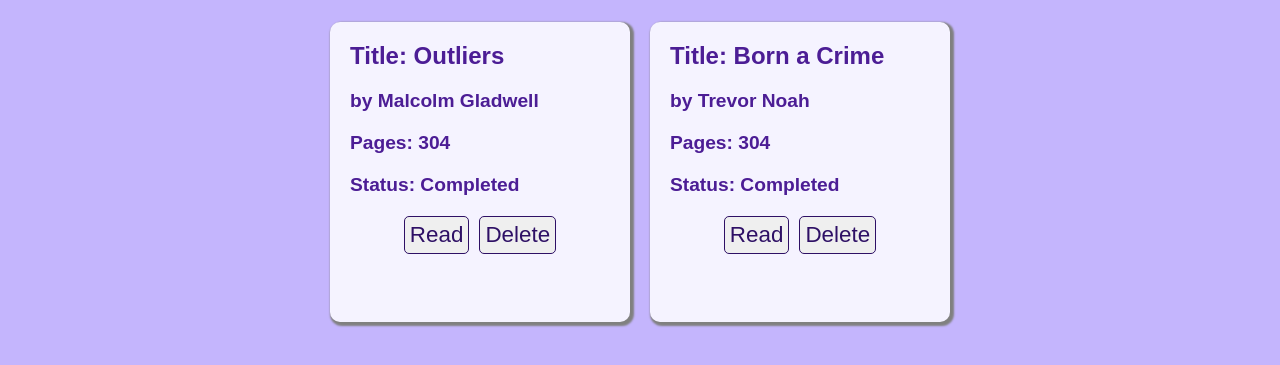
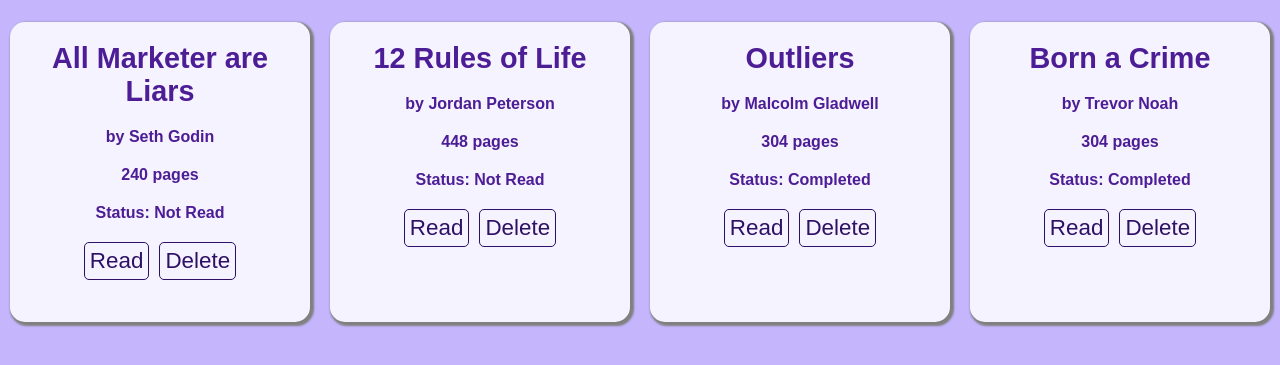
Before and after one commit to Zandarh/library, a plain HTML site: page index.html in a window 1280 px wide. Shown: the part 123-488 px from the top of the page. Drawn offline with Linux system fonts and the light colour scheme.

Commit message:
Added few more books.

```diff
--- a/main.js
+++ b/main.js
@@ -19,9 +19,14 @@ Book.prototype.toggleReadStatus = function(){
 
 const book1 = new Book("Born a Crime", "Trevor Noah", "304", "Completed");
 const book2 = new Book("Outliers", "Malcolm Gladwell", "304", "Completed");
+const book3 = new Book("12 Rules of Life", "Jordan Peterson", "448", "Not Read")
+const book4 = new Book("All Marketer are Liars", "Seth Godin", "240", "Not Read")
+
 
 addBookToLibrary(book1);
 addBookToLibrary(book2);
+addBookToLibrary(book3);
+addBookToLibrary(book4);
 displayBookOnScreen(myLibrary);
 
 // add each new book object to the Library array
@@ -49,7 +54,7 @@ function displayBookOnScreen(myLibrary){
         books.setAttribute("class", "books");
 
         const title = document.createElement('h3');
-        title.textContent = `Title: ${book.title}`;
+        title.textContent = `${book.title}`;
         title.setAttribute("class", "title");
         books.append(title);
 
@@ -59,7 +64,7 @@ function displayBookOnScreen(myLibrary){
         books.append(author);
 
         const pages = document.createElement('h4');
-        pages.textContent = `Pages: ${book.pages}`;
+        pages.textContent = `${book.pages} pages`;
         pages.setAttribute("class", "pages");
         books.append(pages);
 
--- a/style.css
+++ b/style.css
@@ -87,19 +87,27 @@ div.container .book-container{
 div.book-container .books{
     display: flex;
     flex-direction: column;
-    border-radius: 10px;
+    border-radius: 15px;
     height: 300px;
     padding: 20px;
     gap: 20px;
     box-shadow: 2px 2px 2px 2px grey;
     background-color: var(--card-color);
 }
-.books h3{
-    font-size: 1.5rem;
+.books .title,
+.books .author,
+.books .pages,
+.books .read{
+    text-align: center;
+}
+.books .title{
+    font-size: 1.8rem;
     color: var(--text-color);
 }
-.books h4{
-    font-size: 1.2rem;
+.books .author,
+.pages,
+.read{
+    font-size: 1rem;
     color: var(--text-color);
 }
 div.button-div{
@@ -114,6 +122,7 @@ div.button-div button{
     border-radius: 5px;
     border: 1px solid var(--header-bg);
     cursor: pointer;
+    background-color: transparent;
 }
 div.button-div button:hover{
     background-color: var(--header-bg);
```
